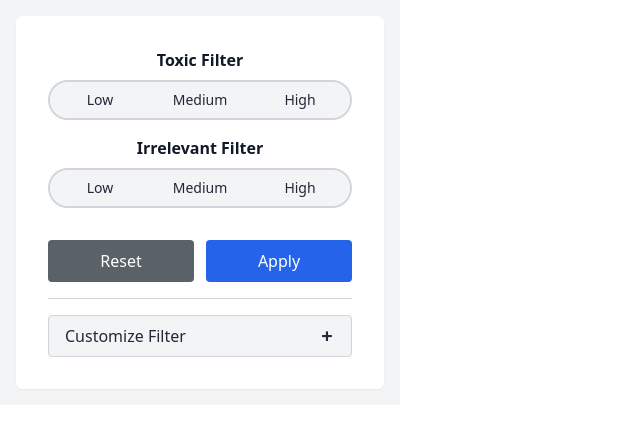
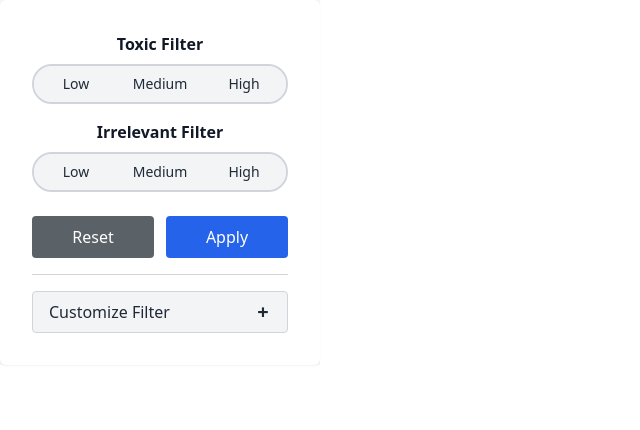
Before and after one commit to ll-msg/pure-comment, a React (Vite) app: page / in a window 1280 px wide. Shown: the top 430 px of the page, without its empty margins (0-640 px from the left). Built offline with nearby package versions, Linux system fonts and the light colour scheme.

Commit message:
fix bugs

```diff
--- a/src/App.css
+++ b/src/App.css
@@ -3,7 +3,7 @@
 @tailwind utilities;
 
 html, body, #root {
-  width: 400px;
+  width: 320px;
   min-height: 100%;
   margin: 0;
   padding: 0;
@@ -15,7 +15,6 @@ html, body, #root {
 #root {
   max-width: 100%;
   margin: 0 auto;
-  padding: 1rem;
   text-align: center;
 }
 
--- a/src/App.jsx
+++ b/src/App.jsx
@@ -98,7 +98,7 @@ export default function App() {
      `;
 
   return (
-    <div className="max-w-5xl mx-auto p-8 bg-white text-gray-900 font-sans shadow-sm rounded-md">
+    <div className="w-full p-8 bg-white text-gray-900 font-sans shadow-sm rounded-md">
       {/* <h1 className="text-lg font-semibold mb-4 text-center">Filters</h1> */}
 
       {/* Toxic Filter */}
@@ -127,7 +127,7 @@ export default function App() {
       </div>
 
       {/* Irrelevant Filter */}
-      <div className="mb-8">
+      <div className="mb-6">
         <h2 className="font-semibold mb-2 text-center">Irrelevant Filter</h2>
         <div className="filter-group">
           <button
@@ -203,21 +203,25 @@ export default function App() {
         </button>
 
         {/* 展开内容 */}
+        {/*<div className="mt-3 p-4 bg-gray-50 border border-gray-200 rounded-md text-left transition-all duration-300 ease-in-out overflow-hidden">*/}
         {showCustomize && (
-          <div className="mt-3 p-4 bg-gray-50 border border-gray-200 rounded-md text-left transition-all duration-300 ease-in-out overflow-hidden">
-            {/*<p className="text-sm text-gray-700 mb-3">
-              Add your custom filter options below:
-            </p>*/}
-
+          <div
+            className={`transition-all duration-300 ease-in-out overflow-hidden ${
+              showCustomize ? "max-h-96 mt-3" : "max-h-0 mt-0"
+            } bg-gray-50 border border-gray-200 rounded-md text-left`}
+          >
+            <div className="p-3">
               {/* 输入框 + Add 按钮 */}
               <div className="flex flex-col mb-3">
-              <div className="flex gap-2">
+                <div className="flex gap-2 w-full box-border">
                   <input
                     type="text"
                     value={customValue}
                     onChange={handleInputChange}
                     placeholder="Enter custom keyword"
-                  className={`flex-1 px-3 py-2 text-sm border rounded focus:outline-none focus:ring-2 ${
+                    className={`flex-1 min-w-0 px-3 py-2 text-sm border rounded focus:outline-none focus:ring-2 box-border
+                      placeholder:text-xs
+                      ${
                         isDuplicate
                           ? "border-red-400 focus:ring-red-300"
                           : "border-gray-300 focus:ring-blue-400"
@@ -236,7 +240,7 @@ export default function App() {
                   </button>
                 </div>
 
-              {/* ✅ 实时重复提示 */}
+                {/* 实时重复提示 */}
                 {isDuplicate && (
                   <p className="text-xs text-red-500 mt-1">
                     This keyword already exists.
@@ -247,14 +251,13 @@ export default function App() {
               {/* 圆角标签显示区 */}
               {customList.length > 0 && (
                 <div className="flex flex-col items-center mt-3">
-                {/* 标签容器 */}
-                <div className="flex flex-wrap justify-start gap-2 max-w-full overflow-x-hidden max-h-[120px] overflow-y-auto pr-1 w-full">
+                  <div className="flex flex-wrap justify-start gap-2 w-full overflow-y-auto max-h-[120px] pr-1">
                     {customList.map((item, i) => (
                       <div
                         key={i}
-                      className="flex items-center gap-2 bg-gray-200 text-gray-800 text-sm px-3 py-1.5 rounded-full break-words"
+                        className="flex items-center gap-2 bg-gray-200 text-gray-800 text-sm px-3 py-1.5 rounded-full max-w-full break-all overflow-hidden"
                       >
-                      <span className="truncate">{item}</span>
+                        <span className="whitespace-normal break-all">{item}</span>
                         <button
                           onClick={() => removeItem(i)}
                           className="text-gray-500 hover:text-gray-700 font-bold leading-none"
@@ -265,7 +268,6 @@ export default function App() {
                     ))}
                   </div>
 
-                {/* Clear All 按钮置底 */}
                   <button
                     onClick={clearAllFilters}
                     className="mt-3 px-3 py-1 text-xs text-gray-700 bg-white border border-gray-300 rounded font-medium hover:bg-blue-50 hover:text-blue-700 hover:border-blue-400 transition-colors"
@@ -274,7 +276,7 @@ export default function App() {
                   </button>
                 </div>
               )}
-
+            </div>
           </div>
         )}
       </div>
```
Lines whose indentation alone changed are shown as unchanged.
